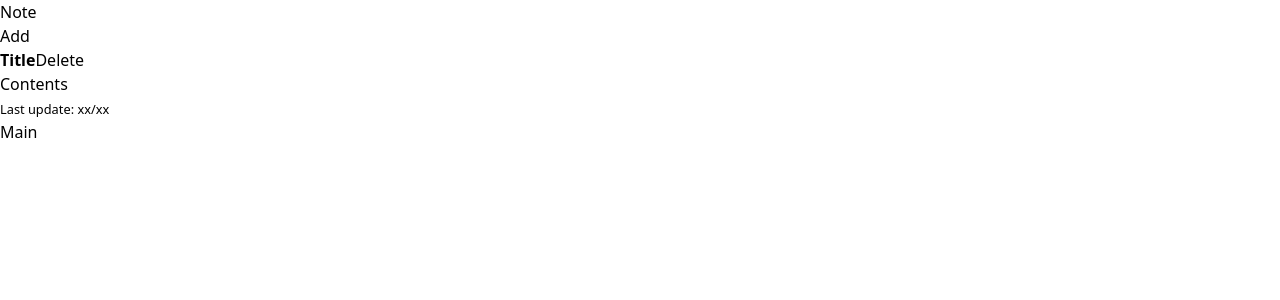
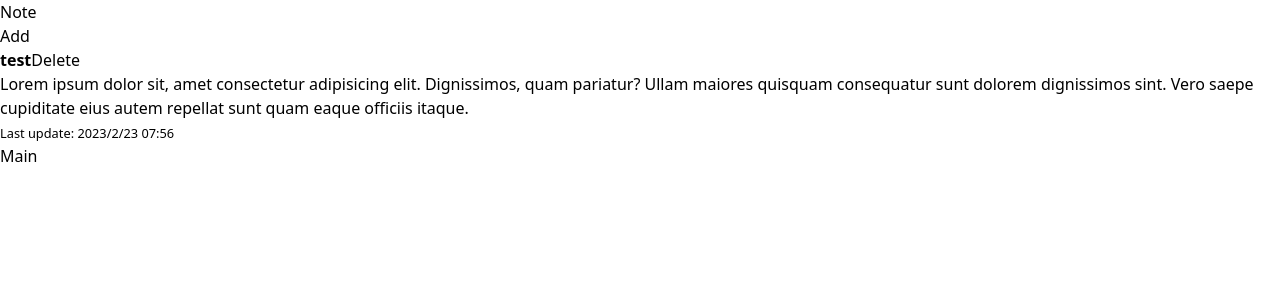
Before and after one commit to canopus-m-satoshi/note-app-with-react, a React (Vite) app: page / in a window 1280 px wide. Both pictures are taken after a click on the button "Add". Shown: the top 300 px of the page. Built offline with nearby package versions, Linux system fonts and the light colour scheme.

Commit message:
updated  Sidebar.tsx

```diff
--- a/src/App.tsx
+++ b/src/App.tsx
@@ -1,20 +1,14 @@
 import { useState } from 'react'
 import Main from './components/Main'
 import Sidebar from './components/Sidebar'
-
-type Notes = {
-  id: number
-  title: string
-  content: string
-  modDate: number
-}
+import { Notes } from './types'
 
 function App() {
-  const [notes, setNotes] = useState([])
+  const [notes, setNotes] = useState<Array<Notes>>([])
 
   const onAddNote = () => {
     const newNote: Notes = {
-      id: 1,
+      id: Date.now(),
       title: 'test',
       content:
         'Lorem ipsum dolor sit, amet consectetur adipisicing elit. Dignissimos, quam pariatur? Ullam maiores quisquam consequatur sunt dolorem dignissimos sint. Vero saepe cupiditate eius autem repellat sunt quam eaque officiis itaque.',
@@ -26,7 +20,7 @@ function App() {
 
   return (
     <div className="App bg-blue-50 w-full h-screen overflow-hidden flex">
-      <Sidebar onAddNote={onAddNote} />
+      <Sidebar onAddNote={onAddNote} notes={notes} />
       <Main />
     </div>
   )
--- a/src/components/Sidebar.tsx
+++ b/src/components/Sidebar.tsx
@@ -1,8 +1,11 @@
+import { Notes } from '../types'
+
 type Props = {
   onAddNote: () => void
+  notes: Array<Notes>
 }
 
-const Sidebar: React.FC<Props> = ({ onAddNote }) => {
+const Sidebar: React.FC<Props> = ({ onAddNote, notes }) => {
   return (
     <div className="border-r  h-full w-44 py-2">
       <div className="flex items-center justify-between p-2">
@@ -11,15 +14,26 @@ const Sidebar: React.FC<Props> = ({ onAddNote }) => {
           Add
         </button>
       </div>
+
       <div className="h-[calc(100vw+78px)] overflow-y-scroll mt-2 pl-2">
-        <div className="hover:opacity-40 duration-300 cursor-pointer">
-          <div className="flex items-center justify-between">
-            <strong>Title</strong>
-            <button className="btn btn-active btn-ghost">Delete</button>
+        {notes.map((note) => (
+          <div
+            key={note.id}
+            className="hover:opacity-40 duration-300 cursor-pointer">
+            <div className="flex items-center justify-between">
+              <strong>{note.title}</strong>
+              <button className="btn btn-active btn-ghost">Delete</button>
+            </div>
+            <p className="my-2">{note.content}</p>
+            <small className="text-gray-500">
+              Last update:{' '}
+              {new Date(note.modDate).toLocaleDateString('ja-JP', {
+                hour: '2-digit',
+                minute: '2-digit',
+              })}
+            </small>
           </div>
-          <p className="my-2">Contents</p>
-          <small className="text-gray-500">Last update: xx/xx</small>
-        </div>
+        ))}
       </div>
     </div>
   )
--- /dev/null
+++ b/src/types/index.ts
@@ -0,0 +1,6 @@
+export type Notes = {
+  id: number
+  title: string
+  content: string
+  modDate: number
+}
```
